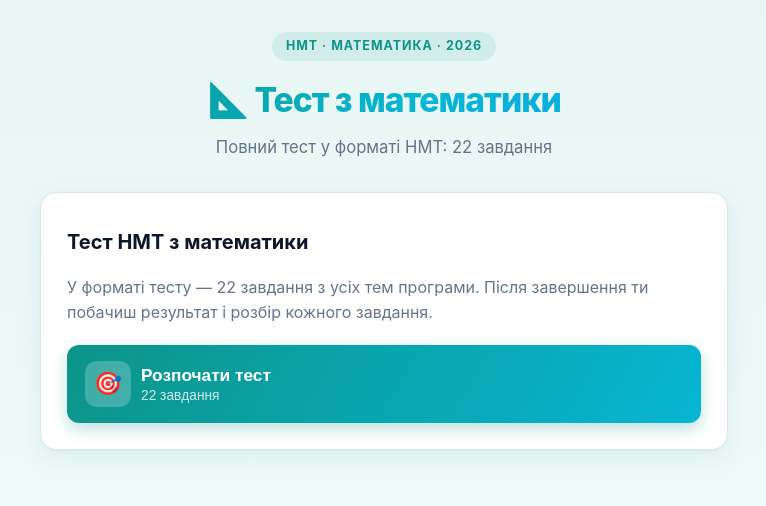
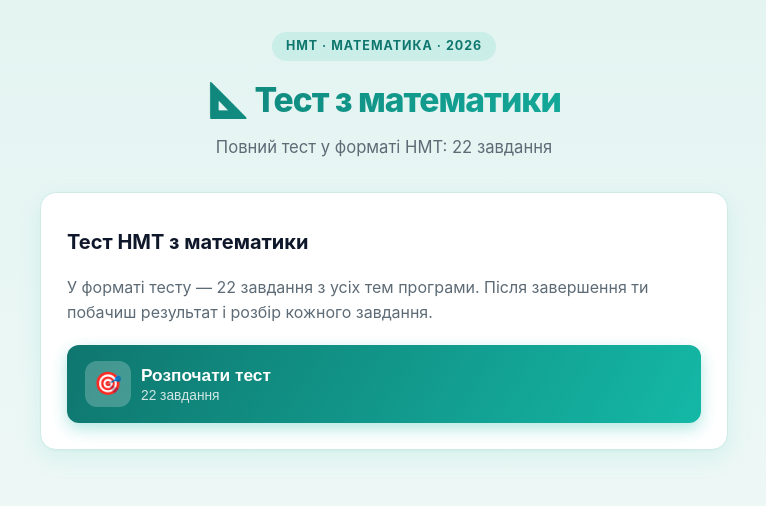
Before and after one commit to maria-khomynets/nmt-test, a Next.js app: page / in a window 1280 px wide. Shown: the top 506 px of the page, without its empty margins (256-1022 px from the left). Built offline with nearby package versions, Linux system fonts and the light colour scheme.

Commit message:
НМТ-режим без підказок, аналіз помилок за темами, чиста бірюзова тема

```diff
--- a/src/app/globals.css
+++ b/src/app/globals.css
@@ -1,17 +1,17 @@
 :root {
-  --bg-top: #e7f6f4;
-  --bg-bottom: #f5fbfa;
+  --bg-top: #e3f4f1;
+  --bg-bottom: #f3faf8;
   --card: #ffffff;
   --text: #0f172a;
-  --muted: #64748b;
-  --primary: #0d9488;
-  --primary-2: #06b6d4;
+  --muted: #5d6b76;
+  --primary: #0f766e;
+  --primary-2: #14b8a6;
   --success: #16a34a;
   --danger: #dc2626;
-  --border: #d7e9e5;
+  --border: #cfebe6;
   --radius: 16px;
-  --shadow: 0 1px 2px rgba(13, 148, 136, 0.05), 0 8px 24px rgba(13, 148, 136, 0.09);
-  --shadow-hover: 0 2px 4px rgba(13, 148, 136, 0.08), 0 14px 32px rgba(13, 148, 136, 0.16);
+  --shadow: 0 1px 2px rgba(20, 184, 166, 0.06), 0 8px 24px rgba(20, 184, 166, 0.1);
+  --shadow-hover: 0 2px 4px rgba(20, 184, 166, 0.08), 0 14px 32px rgba(20, 184, 166, 0.18);
 }
 
 * {
@@ -48,7 +48,7 @@ body {
   padding: 5px 14px;
   margin-bottom: 14px;
   border-radius: 999px;
-  background: rgba(13, 148, 136, 0.1);
+  background: rgba(20, 184, 166, 0.12);
   color: var(--primary);
   font-size: 0.78rem;
   font-weight: 700;
@@ -61,7 +61,7 @@ body {
   font-size: 2.1rem;
   font-weight: 800;
   letter-spacing: -0.03em;
-  background: linear-gradient(120deg, #0d9488, #06b6d4 55%, #0ea5e9);
+  background: linear-gradient(120deg, #0f766e, #14b8a6);
   -webkit-background-clip: text;
   background-clip: text;
   color: transparent;
@@ -102,12 +102,12 @@ body {
   border-radius: 12px;
   cursor: pointer;
   transition: transform 0.08s ease, box-shadow 0.15s ease, filter 0.15s ease;
-  box-shadow: 0 6px 16px rgba(13, 148, 136, 0.28);
+  box-shadow: 0 6px 16px rgba(20, 184, 166, 0.32);
 }
 
 .btn:hover {
   filter: brightness(1.06);
-  box-shadow: 0 8px 22px rgba(13, 148, 136, 0.36);
+  box-shadow: 0 8px 22px rgba(20, 184, 166, 0.4);
 }
 
 .btn:active {
@@ -315,6 +315,17 @@ body {
   transform: scale(0.995);
 }
 
+.option.selected {
+  border-color: var(--primary);
+  background: #f0fdfb;
+  box-shadow: 0 0 0 1px var(--primary) inset;
+}
+
+.option.selected .letter {
+  background: var(--primary);
+  color: #fff;
+}
+
 .option .letter {
   flex-shrink: 0;
   width: 32px;
@@ -351,6 +362,19 @@ body {
 
 .option:disabled {
   cursor: default;
+}
+
+.quiz-nav {
+  display: flex;
+  justify-content: space-between;
+  gap: 12px;
+  margin-bottom: 14px;
+}
+
+.quiz-warn {
+  margin: 0 0 14px;
+  font-size: 0.85rem;
+  color: var(--danger);
 }
 
 /* ===== Зворотний зв'язок після відповіді ===== */
@@ -396,7 +420,7 @@ body {
   font-size: 3.6rem;
   font-weight: 800;
   letter-spacing: -0.04em;
-  background: linear-gradient(120deg, #0d9488, #06b6d4 55%, #0ea5e9);
+  background: linear-gradient(120deg, #0f766e, #14b8a6);
   -webkit-background-clip: text;
   background-clip: text;
   color: transparent;
@@ -421,6 +445,46 @@ body {
   font-size: 0.85rem;
   font-weight: 600;
   color: #fff;
+}
+
+/* ===== Аналіз помилок за темами ===== */
+.topic-row {
+  margin-bottom: 16px;
+}
+
+.topic-row:last-child {
+  margin-bottom: 0;
+}
+
+.topic-head {
+  display: flex;
+  align-items: center;
+  justify-content: space-between;
+  gap: 12px;
+  margin-bottom: 6px;
+  font-size: 0.95rem;
+  font-weight: 600;
+}
+
+.topic-head .ok {
+  color: var(--success);
+}
+
+.topic-head .no {
+  color: var(--danger);
+}
+
+.topic-bar {
+  height: 8px;
+  background: #e2e8f0;
+  border-radius: 999px;
+  overflow: hidden;
+}
+
+.topic-bar > div {
+  height: 100%;
+  border-radius: 999px;
+  transition: width 0.3s ease;
 }
 
 /* ===== Розбір завдань ===== */
--- a/src/components/Quiz.tsx
+++ b/src/components/Quiz.tsx
@@ -1,5 +1,5 @@
 import { useState } from 'react';
-import type { AnswerRecord, Question, QuizResult } from '../types';
+import type { Question, QuizResult } from '../types';
 
 const LETTERS = ['А', 'Б', 'В', 'Г'];
 
@@ -10,46 +10,52 @@ interface QuizProps {
 
 export default function Quiz({ questions, onFinish }: QuizProps) {
   const [current, setCurrent] = useState(0);
-  const [selected, setSelected] = useState<number | null>(null);
-  const [answered, setAnswered] = useState(false);
-  const [answers, setAnswers] = useState<AnswerRecord[]>([]);
+  const [choices, setChoices] = useState<(number | null)[]>(() =>
+    questions.map(() => null),
+  );
 
   const q = questions[current];
-  const isCorrect = selected === q.answer;
+  const chosen = choices[current];
+  const answeredCount = choices.filter((c) => c !== null).length;
+  const progress = Math.round((answeredCount / questions.length) * 100);
 
-  function submitAnswer() {
-    if (answered || selected === null) return;
-    setAnswered(true);
-    setAnswers((prev) => [
-      ...prev,
-      {
-        question: q,
-        chosen: selected,
-        correct: isCorrect,
-      },
-    ]);
+  function choose(i: number) {
+    setChoices((prev) => {
+      const next = [...prev];
+      next[current] = i;
+      return next;
+    });
   }
 
-  function next() {
-    if (current + 1 < questions.length) {
-      setCurrent(current + 1);
-      setSelected(null);
-      setAnswered(false);
-    } else {
-      onFinish({ answers });
+  function finish() {
+    const unanswered = questions.length - answeredCount;
+    if (
+      unanswered > 0 &&
+      !window.confirm(
+        `Без відповіді залишилось ${unanswered} питань. Завершити тест?`,
+      )
+    ) {
+      return;
     }
+    onFinish({
+      answers: questions.map((question, i) => {
+        const c = choices[i];
+        return {
+          question,
+          chosen: c,
+          correct: c !== null && c === question.answer,
+        };
+      }),
+    });
   }
 
-  const answeredCount = answered ? answers.length + 1 : answers.length;
-  const progress = Math.round((answeredCount / questions.length) * 100);
-
   return (
-    <>
     <div className="card">
       <div className="progress-row">
         <span>
           Завдання {current + 1} з {questions.length}
         </span>
+        <span>Відповідей: {answeredCount}</span>
       </div>
       <div className="progress-bar">
         <div style={{ width: `${progress}%` }} />
@@ -58,46 +64,47 @@ export default function Quiz({ questions, onFinish }: QuizProps) {
       <p className="question-text">{q.question}</p>
 
       <div className="options">
-          {q.options.map((opt, i) => {
-            let cls = 'option';
-            if (answered) {
-              if (i === q.answer) cls += ' correct';
-              else if (i === selected) cls += ' wrong';
-            }
-            return (
+        {q.options.map((opt, i) => (
           <button
             key={i}
-                className={cls}
-                disabled={answered}
-                onClick={() => setSelected(i)}
+            className={chosen === i ? 'option selected' : 'option'}
+            onClick={() => choose(i)}
           >
             <span className="letter">{LETTERS[i]}</span>
             <span>{opt}</span>
           </button>
-            );
-          })}
+        ))}
       </div>
 
-        {!answered && (
-          <button className="btn" onClick={submitAnswer} disabled={selected === null}>
-            Відповісти
+      <div className="quiz-nav">
+        <button
+          className="btn btn-secondary"
+          onClick={() => setCurrent((c) => Math.max(0, c - 1))}
+          disabled={current === 0}
+        >
+          ← Назад
         </button>
+        <button
+          className="btn"
+          onClick={() =>
+            setCurrent((c) => Math.min(questions.length - 1, c + 1))
+          }
+          disabled={current === questions.length - 1}
+        >
+          Далі →
+        </button>
+      </div>
+
+      {questions.length - answeredCount > 0 && (
+        <p className="quiz-warn">
+          Без відповіді: {questions.length - answeredCount}. Питання без
+          відповіді зараховуються як помилка.
+        </p>
       )}
 
-        {answered && (
-          <>
-            <div className={`feedback ${isCorrect ? 'correct' : 'wrong'}`}>
-              {isCorrect ? '✓ Правильно!' : '✗ Неправильно.'}
-              <div className="explanation">
-                <strong>Розв'язання:</strong> {q.explanation}
+      <button className="btn" onClick={finish}>
+        Завершити тест
+      </button>
     </div>
-            </div>
-            <button className="btn" onClick={next}>
-              {current + 1 < questions.length ? 'Наступне завдання' : 'Завершити тест'}
-            </button>
-          </>
-        )}
-      </div>
-    </>
   );
 }
--- a/src/components/Result.tsx
+++ b/src/components/Result.tsx
@@ -1,10 +1,10 @@
-import { topicTitle } from '../data/topics';
-import type { AnswerRecord } from '../types';
+import { topics, topicTitle } from '../data/topics';
+import type { AnswerRecord, TopicId } from '../types';
 
 const LETTERS = ['А', 'Б', 'В', 'Г'];
 
-function formatAnswer(chosen: number): string {
-  return `Варіант ${LETTERS[chosen]}`;
+function formatAnswer(chosen: number | null): string {
+  return chosen === null ? 'Не відповіли' : `Варіант ${LETTERS[chosen]}`;
 }
 
 interface ResultProps {
@@ -27,6 +27,17 @@ export default function Result({ answers, onRestart, onHome }: ResultProps) {
           ? 'Задовільно.'
           : 'Треба повторити теми.';
 
+  const byTopic = new Map<TopicId, { total: number; wrong: number }>();
+  for (const a of answers) {
+    const entry = byTopic.get(a.question.topic) ?? { total: 0, wrong: 0 };
+    entry.total += 1;
+    if (!a.correct) entry.wrong += 1;
+    byTopic.set(a.question.topic, entry);
+  }
+  const topicRows = [...byTopic.entries()]
+    .map(([id, v]) => ({ id, ...v }))
+    .sort((a, b) => b.wrong - a.wrong);
+
   return (
     <>
       <div className="card result-score">
@@ -43,6 +54,34 @@ export default function Result({ answers, onRestart, onHome }: ResultProps) {
             На головну
           </button>
         </div>
+      </div>
+
+      <div className="card">
+        <h2 className="section-title">Аналіз помилок за темами</h2>
+        {topicRows.map(({ id, total: t, wrong }) => {
+          const topic = topics.find((x) => x.id === id);
+          const pct = t ? Math.round((wrong / t) * 100) : 0;
+          return (
+            <div className="topic-row" key={id}>
+              <div className="topic-head">
+                <span>
+                  {topic?.emoji} {topic ? topic.title : id}
+                </span>
+                <span className={wrong === 0 ? 'ok' : 'no'}>
+                  {wrong === 0 ? 'Без помилок' : `Помилок: ${wrong} / ${t}`}
+                </span>
+              </div>
+              <div className="topic-bar">
+                <div
+                  style={{
+                    width: `${pct}%`,
+                    background: wrong === 0 ? 'var(--success)' : 'var(--danger)',
+                  }}
+                />
+              </div>
+            </div>
+          );
+        })}
       </div>
 
       <div className="card">
--- a/src/types.ts
+++ b/src/types.ts
@@ -29,7 +29,7 @@ export interface Question {
 
 export interface AnswerRecord {
   question: Question;
-  chosen: number;
+  chosen: number | null;
   correct: boolean;
 }
 
```
Lines whose indentation alone changed are shown as unchanged.
